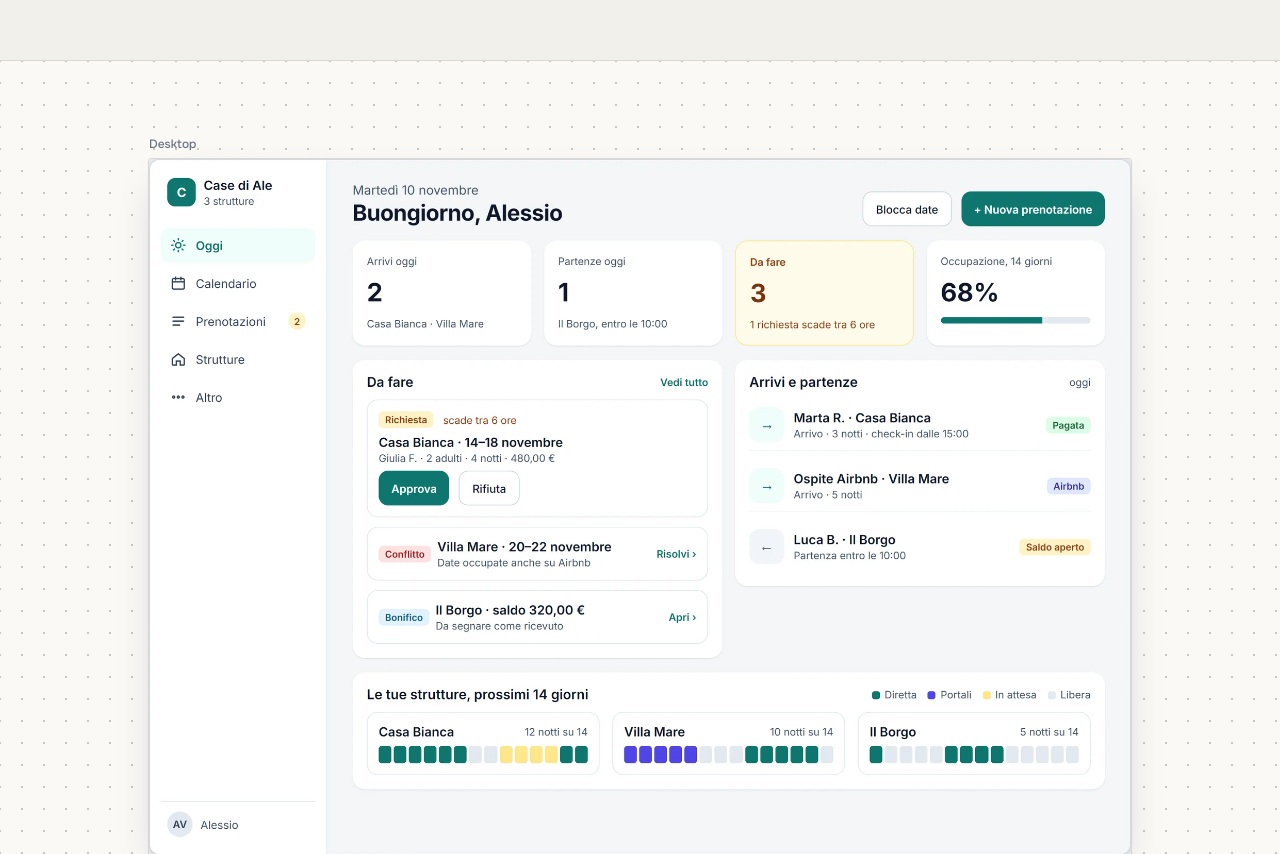
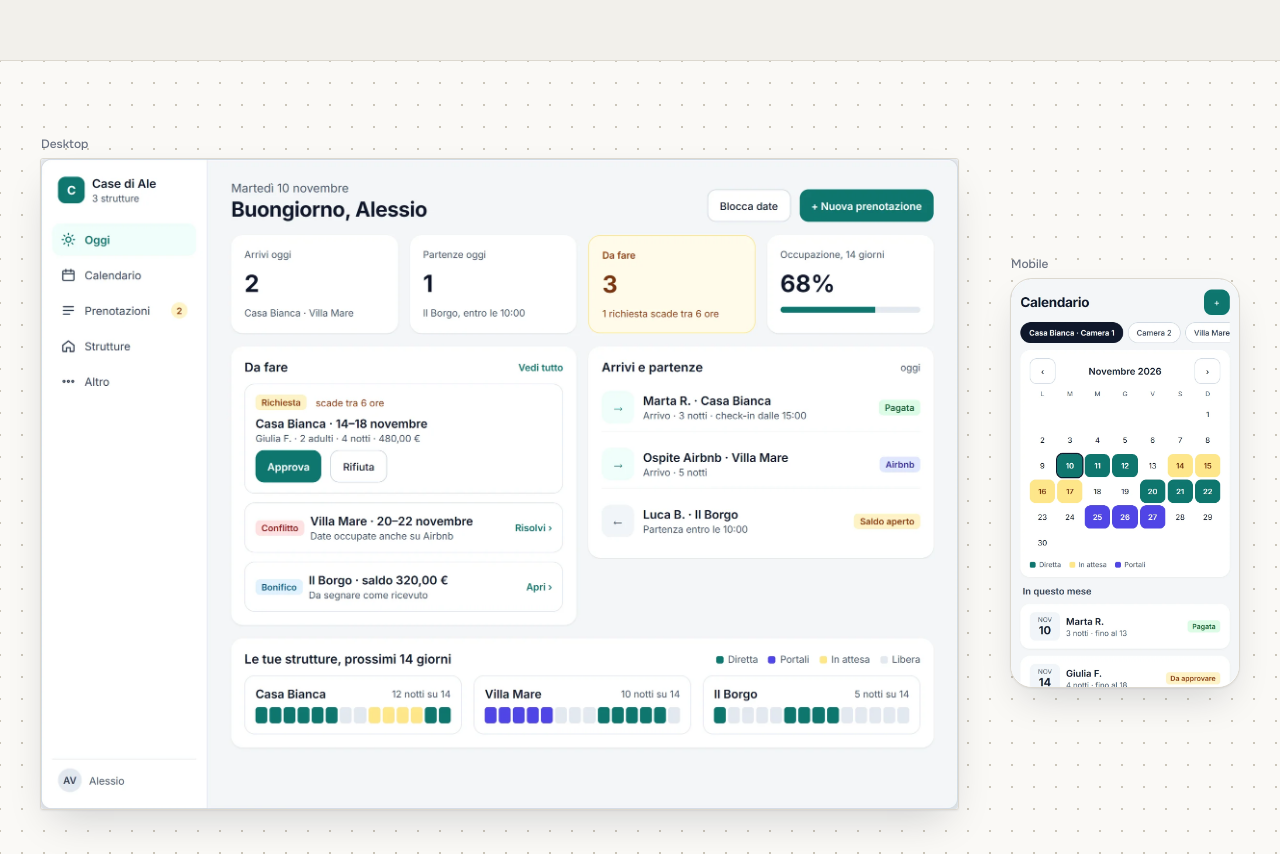
Before and after one commit to Alessiovinci87/avweb, a plain HTML site: page progetti/booking-engine/index.html in a window 1280 px wide. Shown: the part 760-1614 px from the top of the page. Drawn offline with Linux system fonts and the light colour scheme.

Commit message:
Booking engine: schermata da telefono accanto a quella desktop
Co-Authored-By: Claude Fable 5.2 <noreply@anthropic.com>

```diff
--- a/progetti/booking-engine/index.html
+++ b/progetti/booking-engine/index.html
@@ -90,11 +90,17 @@
 
     <section class="study-canvas" aria-label="Immagini del progetto">
       <div class="canvas">
-        <div class="wrap study-board study-single">
+        <div class="wrap study-board">
           <div class="sb-desk" data-speed="4">
             <span class="frame-name" aria-hidden="true">Desktop</span>
             <div class="frame-body sb-img">
               <img src="/img/booking-engine.webp" width="1904" height="1351" alt="Pannello Oggi del Booking engine con arrivi, partenze e cose da fare, dati di esempio" style="view-transition-name: p-booking-engine" />
+            </div>
+          </div>
+          <div class="sb-phone" data-speed="12">
+            <span class="frame-name" aria-hidden="true">Mobile</span>
+            <div class="frame-body sb-img sb-img-phone">
+              <img src="/img/booking-engine-mobile.webp" width="780" height="1399" alt="Calendario del Booking engine su smartphone con prenotazioni dirette, in attesa e dai portali, dati di esempio" loading="lazy" />
             </div>
           </div>
         </div>
```
Also changed, not shown: img/booking-engine-mobile.webp (added).
